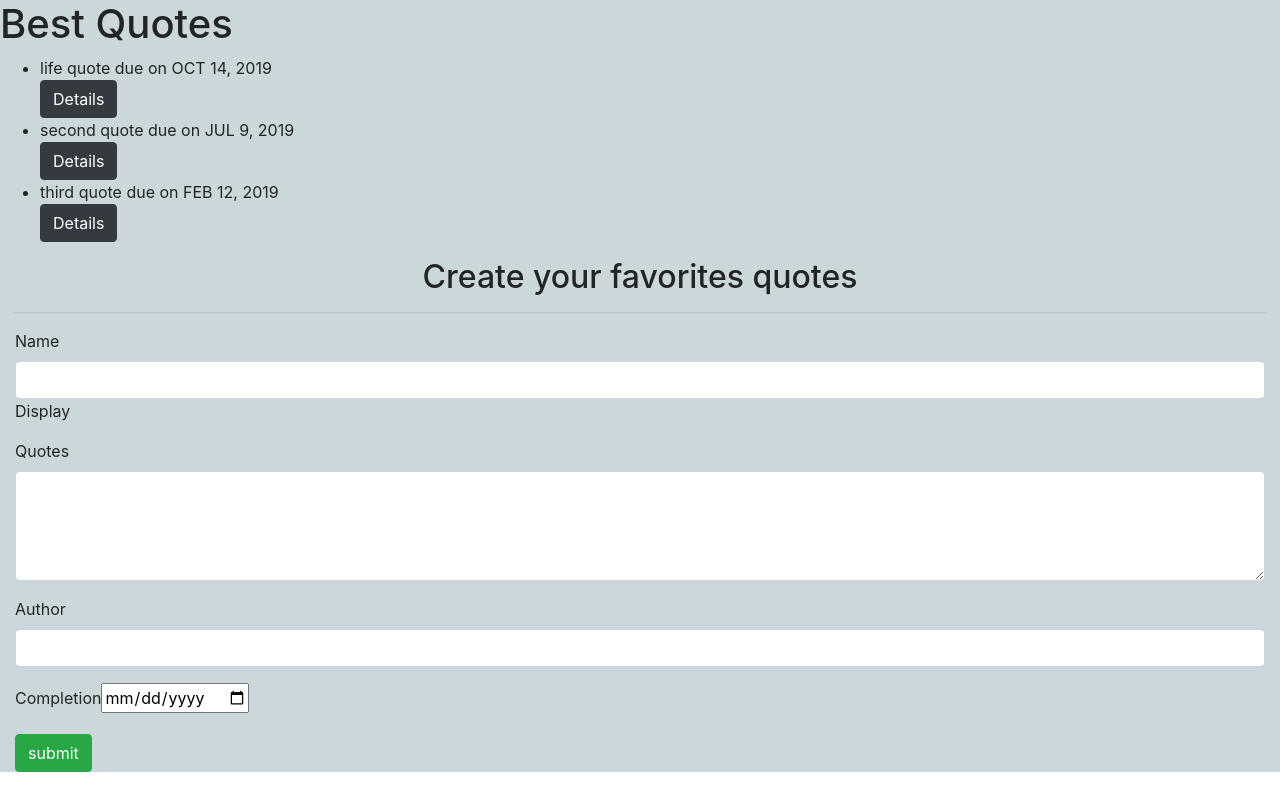
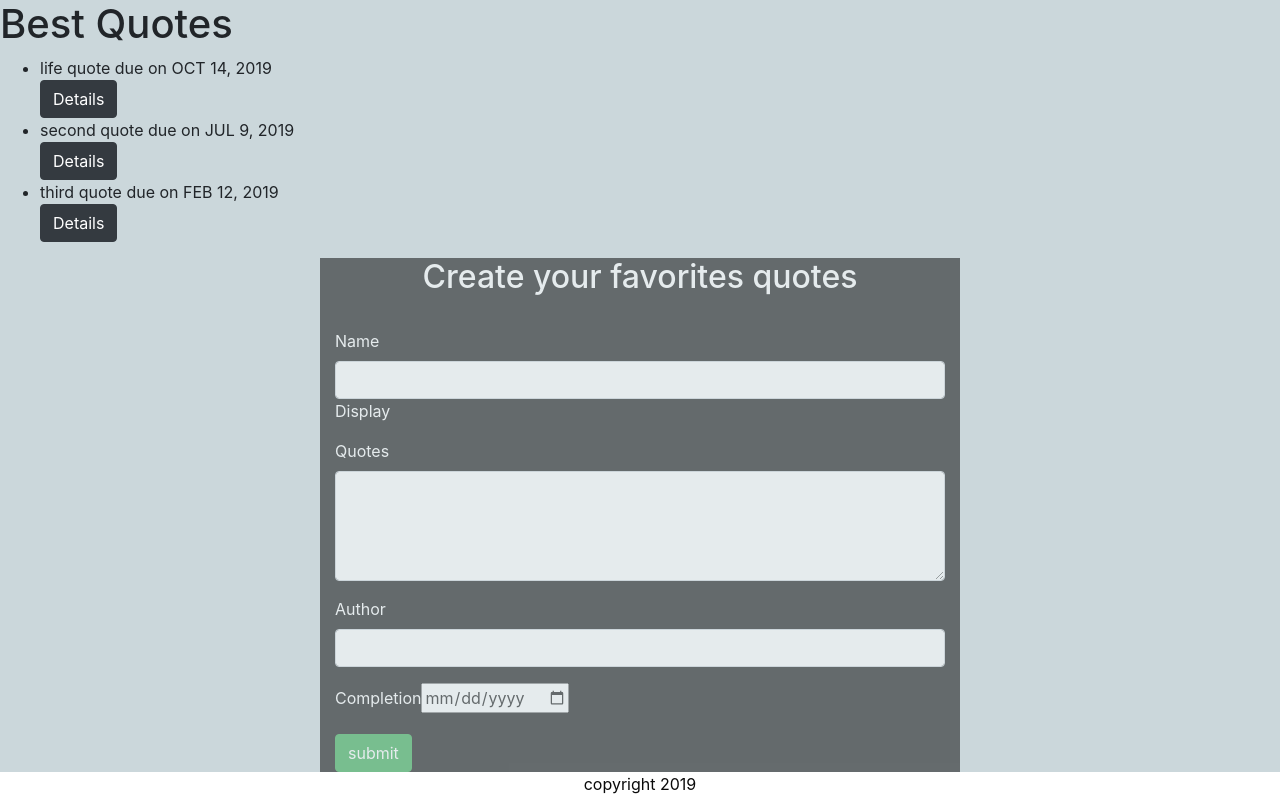
Before and after one commit to aline-bebe/quote, an Angular app: page / in a window 1280 px wide. Built offline with nearby package versions, Linux system fonts and the light colour scheme.

Commit message:
adding unlike

```diff
--- a/src/app/form-quote/form-quote.component.css
+++ b/src/app/form-quote/form-quote.component.css
@@ -0,0 +1,6 @@
+.container-fluid{
+    background-color:black;
+    opacity:0.5;
+    color:white;
+    width: 50%;
+  }
--- a/src/app/quote/quote.component.css
+++ b/src/app/quote/quote.component.css
@@ -1,5 +1,11 @@
 .aline{
-    /* background-image: url("https://www.google.com/imgres?imgurl=http%3A%2F%2Fwallpoper.com%2Fimages%2F00%2F31%2F33%2F51%2Fblack-background_00313351.jpg&imgrefurl=https%3A%2F%2Fstackoverflow.com%2Fquestions%2F28292799%2Fcss-button-background&docid=NdHotCN6rP9T4M&tbnid=7zO_z0SlazB-aM%3A&vet=10ahUKEwjHtKje4p3kAhXNy4UKHQuwCXkQMwi3ASgyMDI..i&w=2560&h=1600&bih=669&biw=1299&q=background%20image&ved=0ahUKEwjHtKje4p3kAhXNy4UKHQuwCXkQMwi3ASgyMDI&iact=mrc&uact=8"); */
+    /* background-image: url("background-color: url(https://www.pexels.com/photo/ripples-in-brown-sand-1535421/);"); */
     background-size: cover;
     background-color: rgb(203, 215, 219);
 }
+.footer{
+    text-align: center;
+    margin-top: 0%;
+    color: rgb(10, 10, 10);
+
+  }
--- a/src/app/quote/quote.component.html
+++ b/src/app/quote/quote.component.html
@@ -6,7 +6,7 @@
     <meta http-equiv="X-UA-Compatible" content="ie=edge">
     <title>quotes</title>
 </head>
-<body>
+<body ng-controller="MainCtrl">
   <div class="aline">
     <h1>Best Quotes</h1>
     <ul>
@@ -20,8 +20,14 @@
             </div>
           </ul>
 
+
           <app-form-quote  (addQuote)="addNewQuote($event)"  ></app-form-quote>
 
+
 </div>
+<div class="footer"  >
+    <p>copyright 2019</p>
+    </div>
+
 </body>
 </html>
--- a/src/app/quote/quote.component.ts
+++ b/src/app/quote/quote.component.ts
@@ -33,6 +33,8 @@ words(index){
     read.completeDate = new Date(read.completeDate)
     this.quote.push(read)
   }
+
+
   constructor() { }
 
   ngOnInit() {
--- a/src/app/quotes-details/quotes-details.component.ts
+++ b/src/app/quotes-details/quotes-details.component.ts
@@ -12,6 +12,22 @@ export class QuotesDetailsComponent implements OnInit {
   Delete(complete:boolean){
     this.isComplete.emit(complete);
   }
+  votequote = 0;
+  // voteshow =true;
+  voteshow(){
+//  this.voteshow = true;
+  this.votequote = this.votequote+ 1;
+
+  }
+  downloadquote = 0;
+  // downloadshow =true;
+
+  downloadshow(){
+//  this. downloadshow = true;
+ this. downloadquote = this. downloadquote+ 1;
+
+  }
+
   constructor() { }
 
   ngOnInit() {
```
Also changed, not shown: src/app/quotes-details/quotes-details.component.html (+5 -2 lines).
